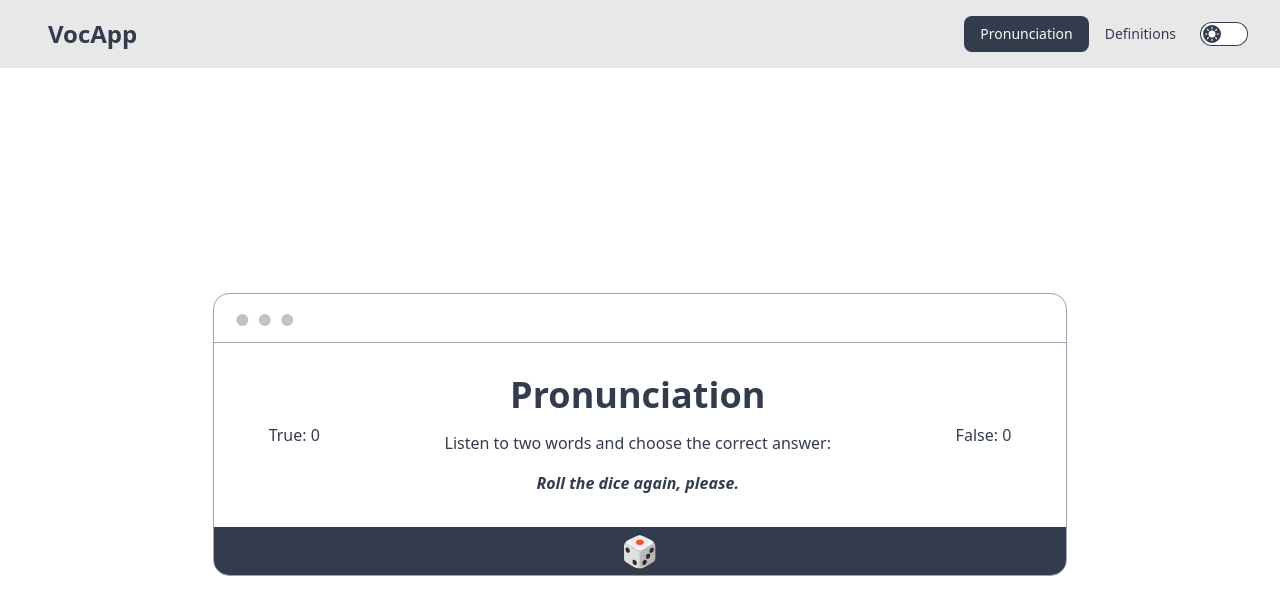
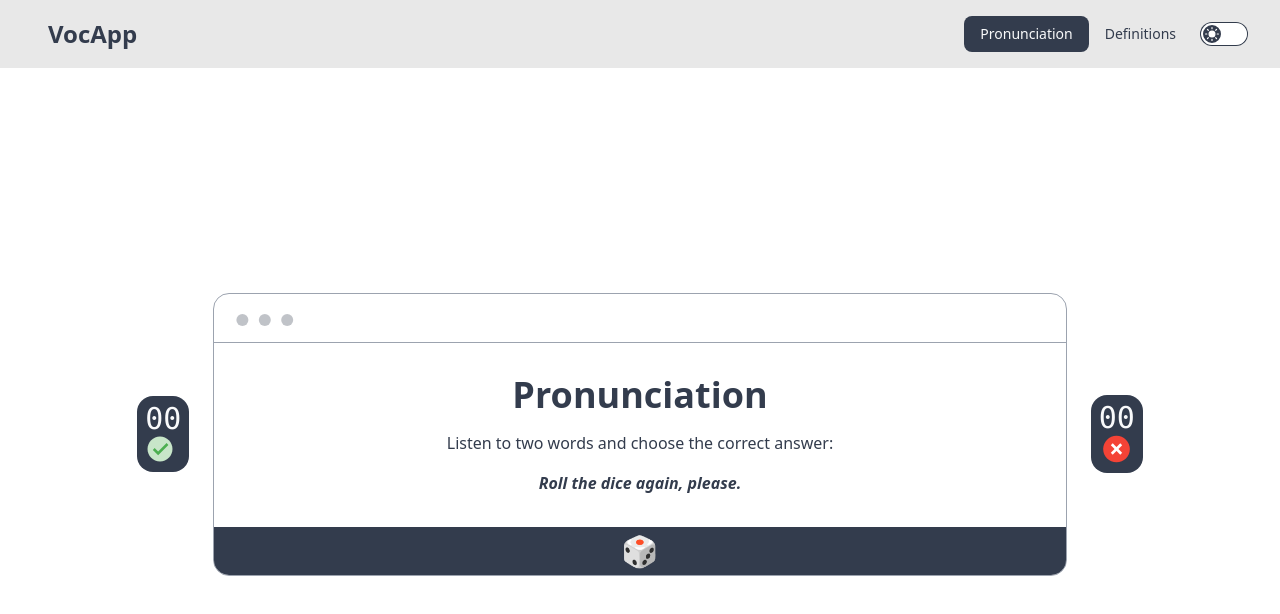
Before and after one commit to aliaydogdu105/vocapp, a React (Vite) app: page /pronunciation in a window 1280 px wide. Shown: the top 614 px of the page. Built offline with nearby package versions, Linux system fonts and the light colour scheme; no server answers.

Commit message:
fix: true-false counter

```diff
--- a/src/pages/PronunciationPage.jsx
+++ b/src/pages/PronunciationPage.jsx
@@ -89,10 +89,33 @@ const PronunciationPage = () => {
   };
 
   return (
-    <div className="h-[calc(100vh-68px)] flex justify-center items-center transition-all">
+    <div className="h-[calc(100vh-68px)] flex flex-col sm:flex-row justify-center items-center transition-all">
+      {/* true counter */}
+      <div className="flex flex-col p-2 bg-neutral rounded-box text-neutral-content">
+        <span className="countdown font-mono text-3xl">
+          <span style={{ "--value": scoreTrue }}></span>
+        </span>
+        <svg
+          xmlns="http://www.w3.org/2000/svg"
+          x="0px"
+          y="0px"
+          width="30"
+          height="30"
+          viewBox="0 0 48 48"
+        >
+          <path
+            fill="#c8e6c9"
+            d="M44,24c0,11.045-8.955,20-20,20S4,35.045,4,24S12.955,4,24,4S44,12.955,44,24z"
+          ></path>
+          <path
+            fill="#4caf50"
+            d="M34.586,14.586l-13.57,13.586l-5.602-5.586l-2.828,2.828l8.434,8.414l16.395-16.414L34.586,14.586z"
+          ></path>
+        </svg>
+      </div>
+      {/* content */}
       <div className="mockup-window border border-gray-400 min-w-64 m-6 sm:w-2/3 2xl:w-1/2">
         <div className=" flex justify-around items-center border-t border-gray-400">
-          <div>True: {scoreTrue} </div>
           <div className="flex justify-center items-center flex-col gap-4 px-4 py-8">
             <h2 className="text-3xl sm:text-4xl font-bold">Pronunciation</h2>
             <p>Listen to two words and choose the correct answer:</p>
@@ -129,8 +152,8 @@ const PronunciationPage = () => {
                       className={classNames(
                         "grid w-28 h-16 flex-grow card bg-base-200 rounded-box place-items-center outline outline-1 hover:outline-2",
                         {
-                          "bg-green-500 text-black": answer === "Correct1",
-                          "bg-red-500 text-black": answer === "Wrong1",
+                          "bg-green-500 pointer-events-none text-black": answer === "Correct1",
+                          "bg-red-500 pointer-events-none text-black": answer === "Wrong1",
                         }
                       )}
                     >
@@ -142,8 +165,8 @@ const PronunciationPage = () => {
                       className={classNames(
                         "grid w-28 h-16 flex-grow card bg-base-200 rounded-box place-items-center outline outline-1 hover:outline-2",
                         {
-                          "bg-green-500 text-black": answer === "Correct2",
-                          "bg-red-500 text-black": answer === "Wrong2",
+                          "bg-green-500 pointer-events-none text-black": answer === "Correct2",
+                          "bg-red-500 pointer-events-none text-black": answer === "Wrong2",
                         }
                       )}
                     >
@@ -163,7 +186,6 @@ const PronunciationPage = () => {
               </p>
             )}
           </div>
-          <div>False: {scoreFalse} </div>
         </div>
         <button
           onClick={selectRandomPair}
@@ -193,6 +215,33 @@ const PronunciationPage = () => {
           </div>
         </button>
       </div>
+      {/* false counter */}
+      <div className="flex flex-col p-2 bg-neutral rounded-box text-neutral-content">
+        <span className="countdown font-mono text-3xl">
+          <span style={{ "--value": scoreFalse }}></span>
+        </span>
+        <svg
+          xmlns="http://www.w3.org/2000/svg"
+          x="0px"
+          y="0px"
+          width="35"
+          height="32"
+          viewBox="0 0 48 48"
+        >
+          <path
+            fill="#f44336"
+            d="M44,24c0,11.045-8.955,20-20,20S4,35.045,4,24S12.955,4,24,4S44,12.955,44,24z"
+          ></path>
+          <path
+            fill="#fff"
+            d="M29.656,15.516l2.828,2.828l-14.14,14.14l-2.828-2.828L29.656,15.516z"
+          ></path>
+          <path
+            fill="#fff"
+            d="M32.484,29.656l-2.828,2.828l-14.14-14.14l2.828-2.828L32.484,29.656z"
+          ></path>
+        </svg>
+      </div>
     </div>
   );
 };
```
